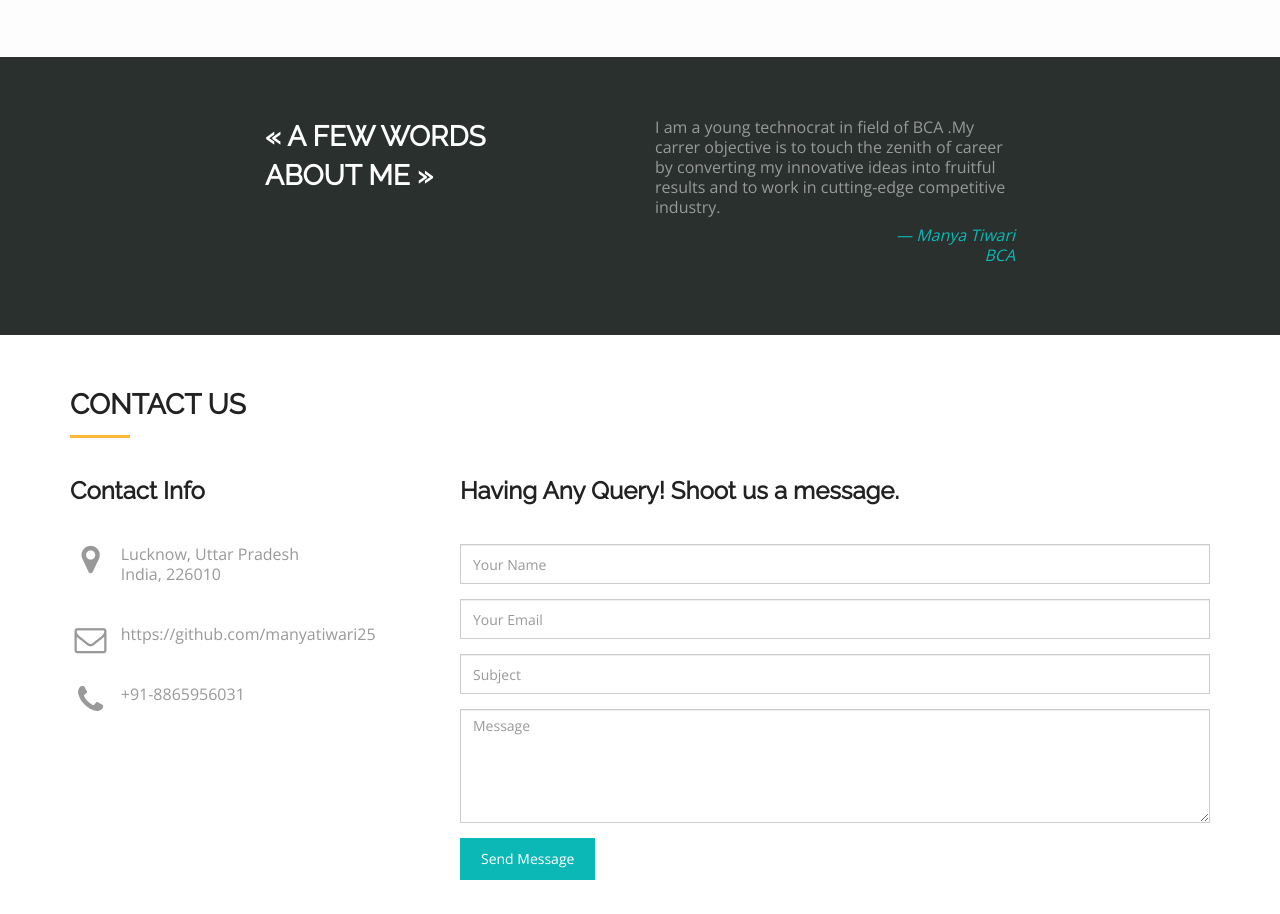
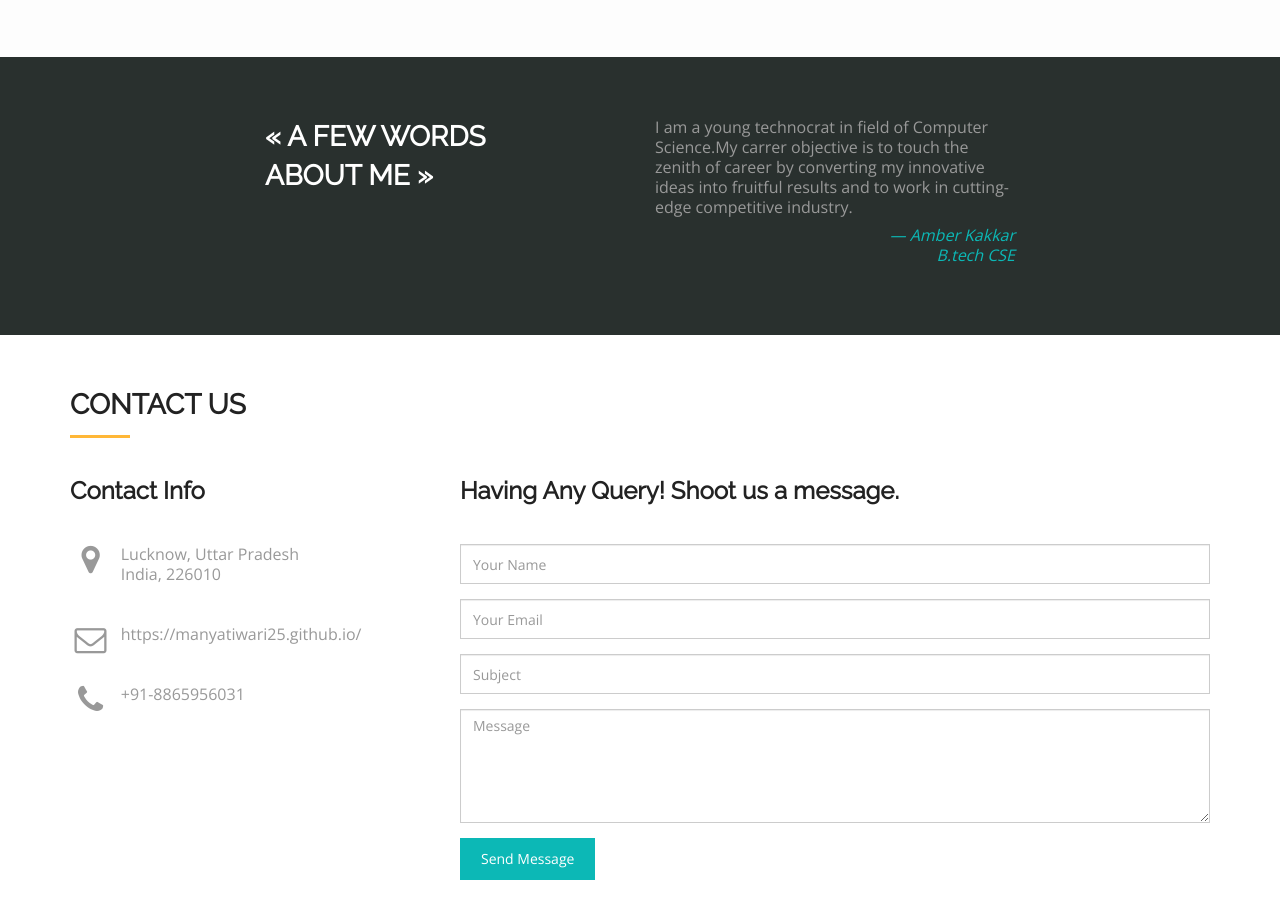
Before and after one commit to manyatiwari25/Medical-Deisgn, a plain HTML site: page index.html in a window 1280 px wide. Shown: the part 2358-3272 px from the top of the page. Drawn offline with nearby package versions, Linux system fonts and the light colour scheme; a web font is replaced by a local one.

Commit message:
Update index.html

```diff
--- a/index.html
+++ b/index.html
@@ -304,9 +304,9 @@
           <h2 class="section-title white lg-line">« A few words<br> about me »</h2>
         </div>
         <div class="col-md-4 col-sm-5">
-          I am  a young technocrat in field of BCA .My carrer objective is to touch the zenith of career by converting my innovative ideas into fruitful results and to work in cutting-edge competitive industry.
+          I am  a young technocrat in field of Computer Science.My carrer objective is to touch the zenith of career by converting my innovative ideas into fruitful results and to work in cutting-edge competitive industry.
 
-          <p class="text-right text-primary"><i>— Manya Tiwari<br>BCA</i></p>
+          <p class="text-right text-primary"><i>— Amber Kakkar<br>B.tech CSE</i></p>
         </div>
         <div class="col-md-2"></div>
       </div>
@@ -326,7 +326,7 @@
           <div class="space"></div>
           <p><i class="fa fa-map-marker fa-fw pull-left fa-2x"></i>Lucknow, Uttar Pradesh<br>India, 226010</p>
           <div class="space"></div>
-          <p><i class="fa fa-envelope-o fa-fw pull-left fa-2x"></i>https://github.com/manyatiwari25</p>
+          <p><i class="fa fa-envelope-o fa-fw pull-left fa-2x"></i>https://manyatiwari25.github.io/</p>
           <div class="space"></div>
           <p><i class="fa fa-phone fa-fw pull-left fa-2x"></i>+91-8865956031</p>
         </div>
@@ -392,7 +392,7 @@
                   <div class="social-buttons">
 
                             <!-- LinkedIn Button -->
-                            <a href="" class="social-margin" target="blank">
+                            <a href="#" class="social-margin" target="blank">
                               <div class="social-icon linkedin">
                                 <i class="fa fa-linkedin" aria-hidden="true"></i>
                               </div>
@@ -404,7 +404,7 @@
                               </div>
                             </a>
                           <!-- Github Button -->
-                            <a href="https://github.com/manyatiwari25"  target="blank"  class="social-margin">
+                            <a href="https://manyatiwari25.github.io/"  target="blank"  class="social-margin">
                               <div class="social-icon github">
                                 <i class="fa fa-github-alt" aria-hidden="true"></i>
                               </div>
```
